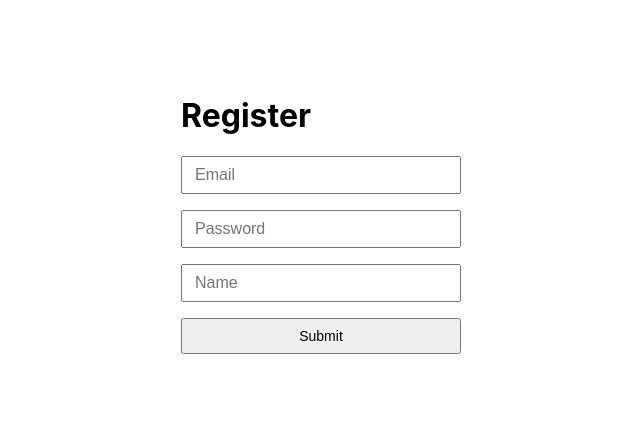
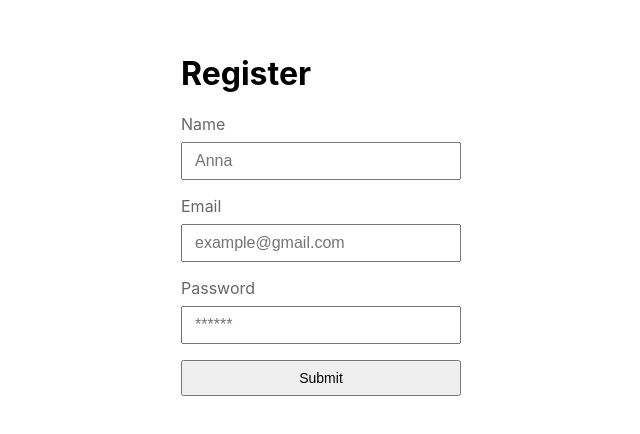
Before and after one commit to SergPerep/reg-login-system, a React (Create React App) app in the folder client/: page /register in a window 1280 px wide. Shown: the part 186-620 px from the top of the page, without its empty margins (319-959 px from the left). Built offline with nearby package versions, Linux system fonts and the light colour scheme; the HTML template or start-up script is replaced by a standard one.

Commit message:
Built and updated UI for Register and Login pages

```diff
--- /dev/null
+++ b/client/src/components/Input.js
@@ -0,0 +1,16 @@
+
+const Input = props => {
+    const { type, name, placeholder, onChange, autoFocus, label, value } = props;
+    return <div className="input-field">
+        <label>{label}</label>
+        <input
+            type={type}
+            name={name}
+            placeholder={placeholder}
+            value={value}
+            autoFocus={autoFocus}
+            onChange={onChange} />
+    </div>
+}
+
+export default Input;
--- a/client/src/components/Login.js
+++ b/client/src/components/Login.js
@@ -1,10 +1,56 @@
+import { useState } from "react";
+import Input from "./Input";
 
 const Login = props => {
     const { setAuth } = props;
+    const [inputs, setInputs] = useState({
+        email: "",
+        password: ""
+    });
+    const { email, password } = inputs;
+    const onSubmit = async e => {
+        e.preventDefault();
+
+        try {
+            const body = { email, password };
+            const response = await fetch("http://localhost:5000/auth/login", {
+                method: "POST",
+                headers: { "Content-Type": "application/json" },
+                body: JSON.stringify(body)
+            })
+            const parsRes = await response.json();
+            localStorage.setItem("token", parsRes.token);
+            setAuth(true);
+        } catch (error) {
+            error.console(error.message);
+        }
+    }
+
+    const handleInputChange = e => {
+        setInputs({ ...inputs, [e.target.name]: e.target.value })
+    }
     return (
         <>
             <h1>Login</h1>
-            <button onClick={()=> setAuth(true)}>Authenticate</button>
+            <form onSubmit={onSubmit}>
+                <Input
+                    type="email"
+                    name="email"
+                    placeholder="example@gmail.com"
+                    value={email}
+                    label="Email"
+                    onChange={handleInputChange}
+                />
+                <Input
+                    type="password"
+                    name="password"
+                    placeholder="******"
+                    label="Password"
+                    value={password}
+                    onChange={handleInputChange}
+                />
+                <button className="btn btn-default">Login</button>
+            </form>
         </>
     )
 }
--- a/client/src/components/Register.js
+++ b/client/src/components/Register.js
@@ -1,4 +1,5 @@
 import { useState } from "react";
+import Input from "./Input";
 
 const Register = props => {
     const { setAuth } = props;
@@ -9,7 +10,7 @@ const Register = props => {
     });
 
     const { email, password, name } = inputs;
-    const onChange = e => {
+    const handleInputChange = e => {
         setInputs({ ...inputs, [e.target.name]: e.target.value })
     }
     const onSubmit = async (e) => {
@@ -35,24 +36,30 @@ const Register = props => {
         <>
             <h1>Register</h1>
             <form onSubmit={onSubmit}>
-                <input
+                <Input
+                    type="text"
+                    name="name"
+                    placeholder="Anna"
+                    value={name}
+                    label="Name"
+                    onChange={handleInputChange}
+                />
+                <Input
                     type="email"
                     name="email"
-                    placeholder="Email"
+                    placeholder="example@gmail.com"
                     value={email}
-                    onChange={onChange} />
-                <input
+                    label="Email"
+                    onChange={handleInputChange}
+                />
+                <Input
                     type="password"
                     name="password"
-                    placeholder="Password"
+                    placeholder="******"
+                    label="Password"
                     value={password}
-                    onChange={onChange} />
-                <input
-                    type="text"
-                    name="name"
-                    placeholder="Name"
-                    value={name}
-                    onChange={onChange} />
+                    onChange={handleInputChange}
+                />
                 <button className="btn btn-default">Submit</button>
             </form>
         </>
--- a/client/src/index.css
+++ b/client/src/index.css
@@ -5,6 +5,14 @@ body {
     sans-serif;
   -webkit-font-smoothing: antialiased;
   -moz-osx-font-smoothing: grayscale;
+}
+
+:root{
+  --c-black-a80: rgba(0, 0, 0, .8);
+  --c-black-a60: rgba(0, 0, 0, .6);
+  --c-black-a12: rgba(0, 0, 0, .12);
+  --c-black-a08: rgba(0, 0, 0, .08);
+  --c-black-a04: rgba(0, 0, 0, .04);
 }
 
 body {
@@ -44,3 +52,9 @@ input {
   cursor: pointer;
   width: 100%;
 }
+
+.input-field label {
+  display: block;
+  margin-bottom: 8px;
+  color: var(--c-black-a60);
+}
```
